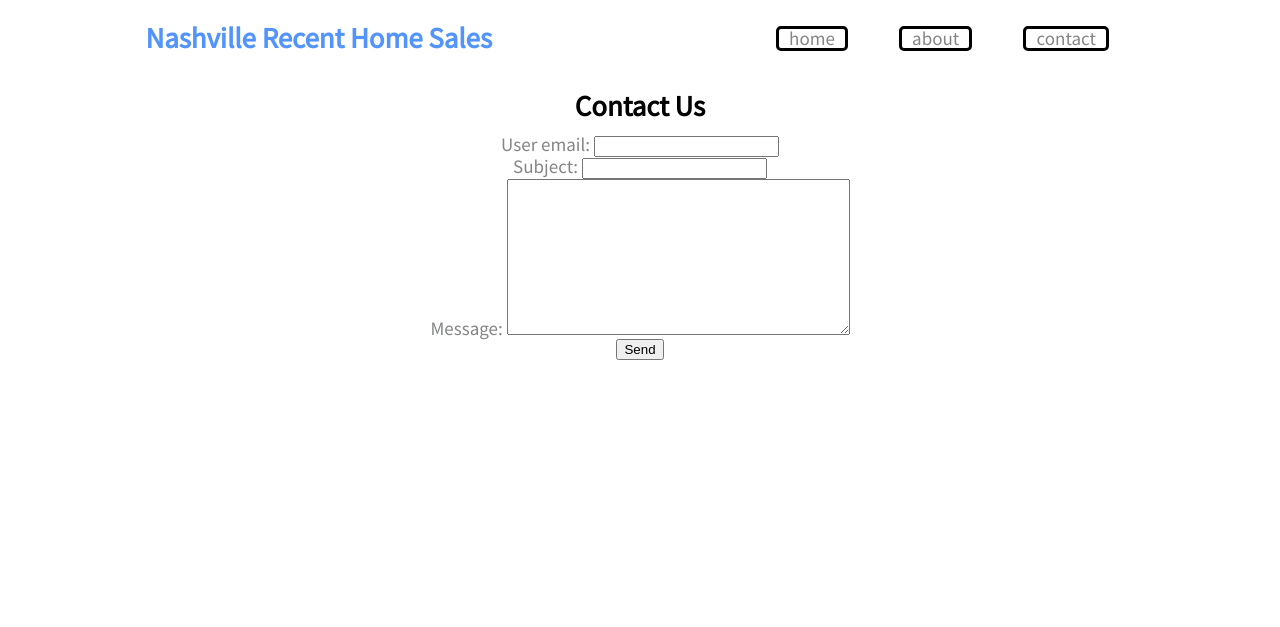
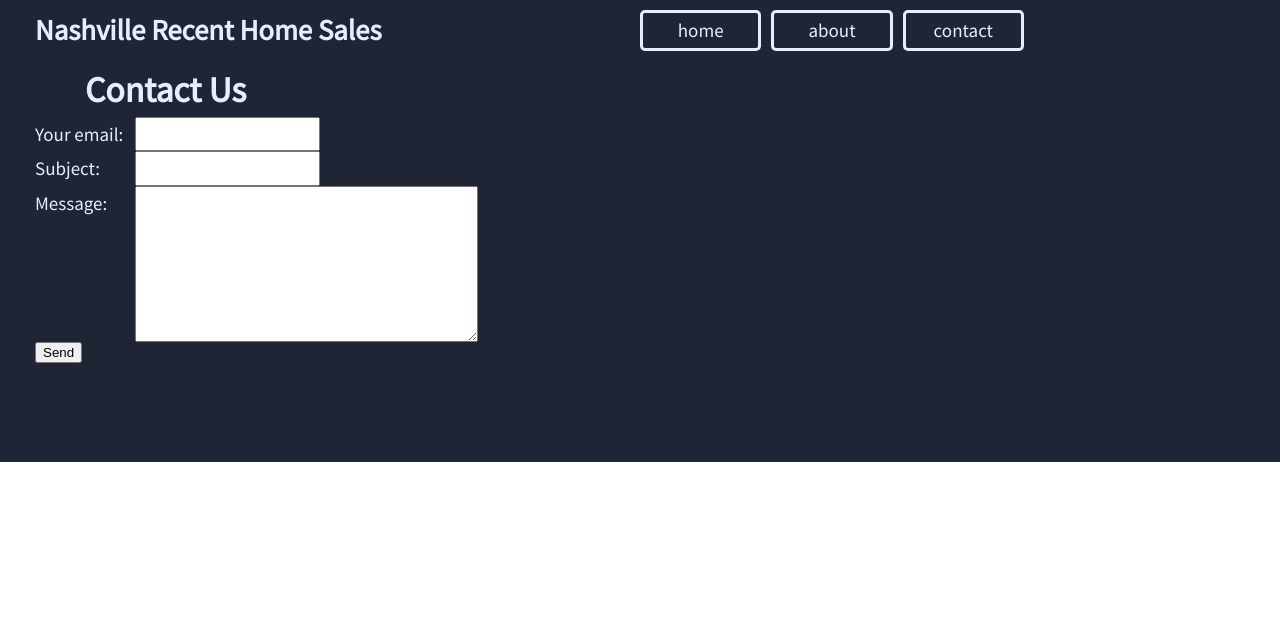
Before and after one commit to cookster9/neighborhood-sales-report, a Django app: page /contact/ in a window 1280 px wide. Shown: the top 627 px of the page. Run offline with Django 4.2, Linux system fonts and the light colour scheme.

Commit message:
CSS overhaul. Added most recent 100 sales list

```diff
--- a/analytics_project/settings.py
+++ b/analytics_project/settings.py
@@ -33,6 +33,7 @@ DEBUG = config('DEBUG', default=False, cast=bool)
 
 ALLOWED_HOSTS = config('ALLOWED_HOSTS').split(",")
 SECURE_SSL_REDIRECT = config('SSL_REDIRECT', default=False, cast=bool)
+SECURE_SSL_HOST="https://www.nashvillerecenthomesales.com:443"
 PREPEND_WWW = config('PREPEND_WWW', default=False, cast=bool)
 BASE_URL = config('BASE_URL', default='localhost')
 
--- a/dashboard/forms.py
+++ b/dashboard/forms.py
@@ -1,6 +1,6 @@
 from django import forms
 
 class ContactForm(forms.Form):
-    user_email = forms.EmailField(required=True)
+    your_email = forms.EmailField(required=True)
     subject = forms.CharField(required=True)
     message = forms.CharField(widget=forms.Textarea, required=True)
--- a/dashboard/static/dashboard/css/base-map.css
+++ b/dashboard/static/dashboard/css/base-map.css
@@ -1,34 +1,41 @@
 html { overflow-x: hidden; }
+
+h1 { font-size: 1.8rem; }
+
+h2{
+    margin-top: 0;
+    margin-bottom: 0px;
+    padding-bottom: 0px;
+    line-height: 1em;
+}
 
 body {
     font-family: 'Source Sans Pro', sans-serif;
     font-size: 19px;
     line-height: 1em;
     overflow-x: hidden;
+    margin: 0;
+    padding: 0;
 }
 
-p, em, span, a, address { color: #848586; }
-
-h2, p {
+p {
     margin-top: 0;
     margin-bottom: 0;
 }
 
+p, em, span, a, address, h3 { color: #e6edfc; }
+
 a:hover, a.active { color: #309AFD; }
 
-h1 { font-size: 1.8rem; }
-div { box-sizing: border-box;}
-
-body{
-    margin: 0;
-    padding: 0;
+a {
+    text-decoration: none;
+    transition: all 0.3s ease;
+}
+.color-primary{
+    color: #e6edfc;
 }
 
-.color-primary{
-    color: #5394fc;
-}
-
-ul{
+.checkbox-container ul{
     display: flex;
     flex-direction: column;
     text-align: left;
@@ -38,79 +45,152 @@ ul{
     overflow: hidden;
     text-overflow: ellipsis;
     white-space: nowrap;
-    width: 100%;
 }
 
-li{
+.checkbox-container li{
     padding: 0px 0px 5px;
     overflow: hidden;
     text-overflow: ellipsis;
     white-space: nowrap;
-    width: 100%;
 }
 
 label{
     text-overflow: ellipsis;
 }
 
-a {
-    text-decoration: none;
-    transition: all 0.3s ease;
-    padding: 10px;
+form{
+    display: flex;
+    flex-direction: column;
 }
 
-.site-header {
-    padding: 10px 35px 0px;
-    margin: auto;
+.top-background{
+    background-color: #202536;
+}
+
+.top-content{
+    height:50vh;
+    padding: 50px;
+    color: #e6edfc;
+}
+
+.landing{
+    display: flex;
+    padding: 10px;
+    height: 100%;
+}
+
+.landing-box{
+    flex: 1;
+}
+
+.second-background{
+    background-color: #d4d6d9;
+}
+
+.second-content{
+    height:85vh;
 }
 
 .header-row{
     display: flex;
     flex-wrap: wrap;
     flex-direction: row;
-    padding: 10px 35px 0px;
-    margin: auto;
+    padding: 0px 35px 0px;
+}
+
+.header-span{
+    margin: 2px 0px;
+    display: inline-block;
+    white-space:pre;
 }
 
 .header-label{
-    margin: auto;
     min-width: 30vw;
 }
 
 .header-links{
     display: flex;
     flex-direction: row;
+    justify-content: space-between;
+    gap: 10px;
     margin: auto;
     min-width: 30vw;
-
 }
 
 .header-link{
     margin: auto;
     border-style: solid;
     border-radius: 5px;
+    border-color: #e6edfc;
+    padding: 8px;
+    text-align:center;
+    flex: 1
+}
+
+.other-header{
+    margin: 0px;
+    font-size: 1.875em;
+    padding: 10px 50px;
+}
+
+.other-container{
+    line-height: 1.8em;
+    padding: 0px 35px;
 }
 
 .sub-header {
-    padding: 0px 35px 0px;
-    width: 100%;
-    font-size: 0.875em;
+    margin-top: 10px;
+    margin-bottom: 10px;
+    padding: 10px 35px 10px 35px;
+    text-align: center;
+    white-space: normal;
 }
 
-.full-container{
-    padding: 10px 35px 10px;
-    height: 70vh;
-    text-align:center;
+.sub-header p{
+color: #facea7;
 }
 
-.about-container{
-    line-height: 1.8em;
+.map-container{
+    padding: 10px 35px 10px 35px;
+    text-align:center;
+    height: 75vh;
 }
 
-.outer-container{
-    float: left;
-    width: 100%;
-    height: 100%
+#map{
+    height: 75vh;
+}
+
+.tableFixHead {
+        max-height: 300px;
+        overflow: auto;
+  }
+
+.tableFixHead table{
+    border: 1px solid;
+  }
+
+.tableFixHead td{
+  }
+
+.form-group{
+    display: flex;
+    flex-direction: column;
+}
+
+.form-group div{
+    flex: 1;
+    display: flex;
+}
+
+.form-group label{
+    color: #e6edfc;
+    justify-content: flex-start;
+    width: 100px;
+    text-overflow: ellipsis;
+}
+
+.form-group input{
+    justify-content: flex-end;
 }
 
 .checkbox-input{
@@ -125,16 +205,6 @@ a {
     margin-left: 75%;
     height: 100%;
 }
-.map-container{
-    height: 100%;
-    width: 100%;
-}
-
-#map-container-id {
-    height: 100%;
-    width: 100%;
-}
-
 
 footer{
     display: flex
--- a/dashboard/templates/dashboard/about.html
+++ b/dashboard/templates/dashboard/about.html
@@ -1,13 +1,13 @@
 {% extends "dashboard/base.html" %}
 
 {% block content %}
-<div class="full-container about-container">
-  <h1>About This Site</h1>
+<div class="other-container top-content top-background">
+  <h2 class="other-header color-primary">About This Site</h2>
   <p>I wanted more recent view of home sales than what Zillow could show. <br>Also, I wanted something grouped by neighborhood.
     So I made this.</p>
   <p>The big icons are Nashville neighborhoods. Click them to get a list of home sales.
     <br>The smaller icons are the sold homes.</p>
-  <p>I am personally only interested in Single Family home sales, but I may add other property types int the future</p>
+  <p>It currently only shows Single Family home sales</p>
   <p>The data is obtained from padctn.org on a weekly basis</p>
 </div>
 {% endblock %}
--- a/dashboard/templates/dashboard/base.html
+++ b/dashboard/templates/dashboard/base.html
@@ -4,7 +4,8 @@
 <head>
     <meta charset="UTF-8">
     <meta name="viewport" content="width=device-width, initial-scale=1.0">
-    <title>Nashville Recent Home Sales</title>
+    <meta content=" View a map of up to date, recent home sales in Nashville. " name="Description">
+    <title>Nashville Recent Home Sales Map</title>
     <link href="https://fonts.googleapis.com/css2?family=Source+Sans+Pro&display=swap" rel="stylesheet"> <!-- https://fonts.google.com/ -->
     <link rel="stylesheet" href="{% static 'dashboard/css/base-map.css' %}">
     <link rel="stylesheet" href="https://unpkg.com/leaflet@1.9.4/dist/leaflet.css"
@@ -15,10 +16,10 @@
      crossorigin=""></script>
 </head>
 <body>
-    <div class="header-row">
+    <div class="header-row top-background">
             <div class="header-label">
                 <header>
-                <h1><span class="color-primary">Nashville Recent Home Sales</span></h1>
+                    <h1><span class="color-primary header-span">Nashville Recent </span><span class="color-primary header-span">Home Sales</span></h1>
                 </header>
             </div>
             <div class = "header-links">
@@ -27,7 +28,6 @@
                 <div class = "header-link" ><a href="/contact">contact</a></div>
             </div>
         </div>
-
         {% block content %}
             document.write('Map stuff goes here');
         {% endblock %}
--- a/dashboard/templates/dashboard/contact.html
+++ b/dashboard/templates/dashboard/contact.html
@@ -2,14 +2,16 @@
 
 {% block content %}
 <!-- templates/email.html -->
-<div class="full-container">
-    <h1>Contact Us</h1>
+<div class="other-container top-content top-background">
+    <h2 class="other-header color-primary">Contact Us</h2>
+    <div class="form-group">
         <form method="post">
             {% csrf_token %}
-        {{ form.as_p }}
+            {{ form.as_div }}
             <div class="form-actions">
               <button type="submit">Send</button>
             </div>
         </form>
     </div>
+</div>
 {% endblock %}
--- a/dashboard/views.py
+++ b/dashboard/views.py
@@ -25,8 +25,8 @@ def contact_page(request):
         if form.is_valid():
             subject = form.cleaned_data["subject"]
             app_email = settings.DEFAULT_FROM_EMAIL
-            user_email = form.cleaned_data["user_email"]
-            message = user_email+'<br>'+form.cleaned_data['message']
+            your_email = form.cleaned_data["your_email"]
+            message = your_email+'<br>'+form.cleaned_data['message']
             try:
                 send_mail(subject, message,app_email,[app_email])
             except BadHeaderError:
@@ -52,10 +52,11 @@ def leaflet_map(request):
         queryset = RealEstateInfoScrape.objects.filter(
             sale_date__gt=six_weeks_ago,
             property_use='SINGLE FAMILY'
-        ).exclude(sale_price='$0')
+        ).exclude(sale_price='$0').order_by('-sale_date')
 
         # Access the query results
         group_dict = {}
+        top_dict = {}
         for result in queryset:
             neighborhood = result.neighborhoods.id
 
@@ -83,6 +84,8 @@ def leaflet_map(request):
                               ,'sale_price': result.sale_price
                               ,'square_footage': result.square_footage}
                 group_dict[str(neighborhood)]['house_list'].append(house_json)
+                if len(top_dict) < 100:
+                    top_dict[len(top_dict)] = house_json
             if 'total_sale_count' in group_dict[str(neighborhood)]:
                 group_dict[str(neighborhood)]['total_sale_count'] = group_dict[str(neighborhood)]['total_sale_count'] + 1
             else:
@@ -99,6 +102,7 @@ def leaflet_map(request):
             'nash_lat': NASHVILLE_LATITUDE
             ,'nash_long': NASHVILLE_LONGITUDE
             ,'groups': sorted_dict
+            ,'top100': top_dict
         }
         cache.set('map',context)
     else:
```
Also changed, not shown: dashboard/templates/dashboard/map_leaflet.html (+44 -6 lines). Lines whose indentation alone changed are shown as unchanged.
